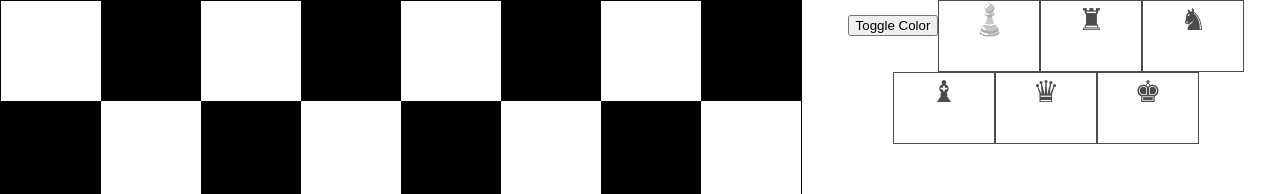
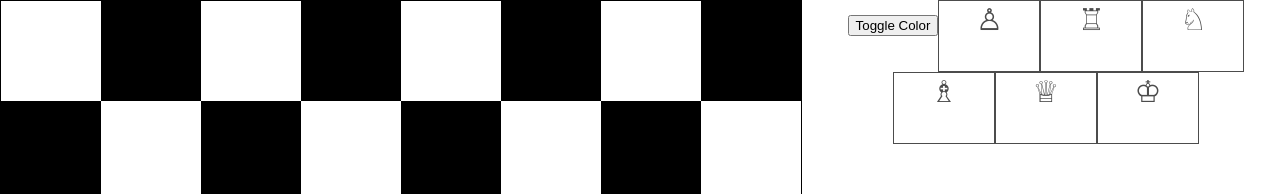
Before and after one commit to mherrerarendon/chess-board-setup, a React (Create React App) app: page / in a window 1280 px wide. Shown: the top 194 px of the page. Built offline with nearby package versions, Linux system fonts and the light colour scheme.

Commit message:
Added state to toggle the color of the pieces

```diff
--- a/src/App.js
+++ b/src/App.js
@@ -1,12 +1,19 @@
+import { useState } from 'react'
 import './App.css';
 import Board from './components/Board';
 import PieceSelection from './components/PieceSelection';
 
 function App() {
+  const [white, set_white] = useState(true)
+
+  const toggleColor = () => {
+    console.log('toggling color')
+    set_white(!white)
+  }
   return (
     <div className="App">
       <Board />
-      <PieceSelection />
+      <PieceSelection white={white} onToggleColor={toggleColor} />
     </div>
   );
 }
--- a/src/components/PieceSelection.js
+++ b/src/components/PieceSelection.js
@@ -1,16 +1,16 @@
 import React from 'react'
 import PieceButton from './PieceButton'
 
-const PieceSelection = () => {
+const PieceSelection = ({ white, onToggleColor }) => {
     return (
         <div class="piece-selector">
-            <button type="button">Toggle Color</button >
-            <PieceButton piece_char="♟️️" />
-            <PieceButton piece_char="♜" />
-            <PieceButton piece_char="♞" />
-            <PieceButton piece_char="♝" />
-            <PieceButton piece_char="♛" />
-            <PieceButton piece_char="♚" />
+            <button type="button" onClick={onToggleColor}>Toggle Color</button >
+            <PieceButton piece_char={white ? "♙" : "♟️️"} />
+            <PieceButton piece_char={white ? "♖" : "♜"} />
+            <PieceButton piece_char={white ? "♘" : "♞"} />
+            <PieceButton piece_char={white ? "♗" : "♝"} />
+            <PieceButton piece_char={white ? "♕" : "♛"} />
+            <PieceButton piece_char={white ? "♔" : "♚"} />
         </div>
     )
 }
```
